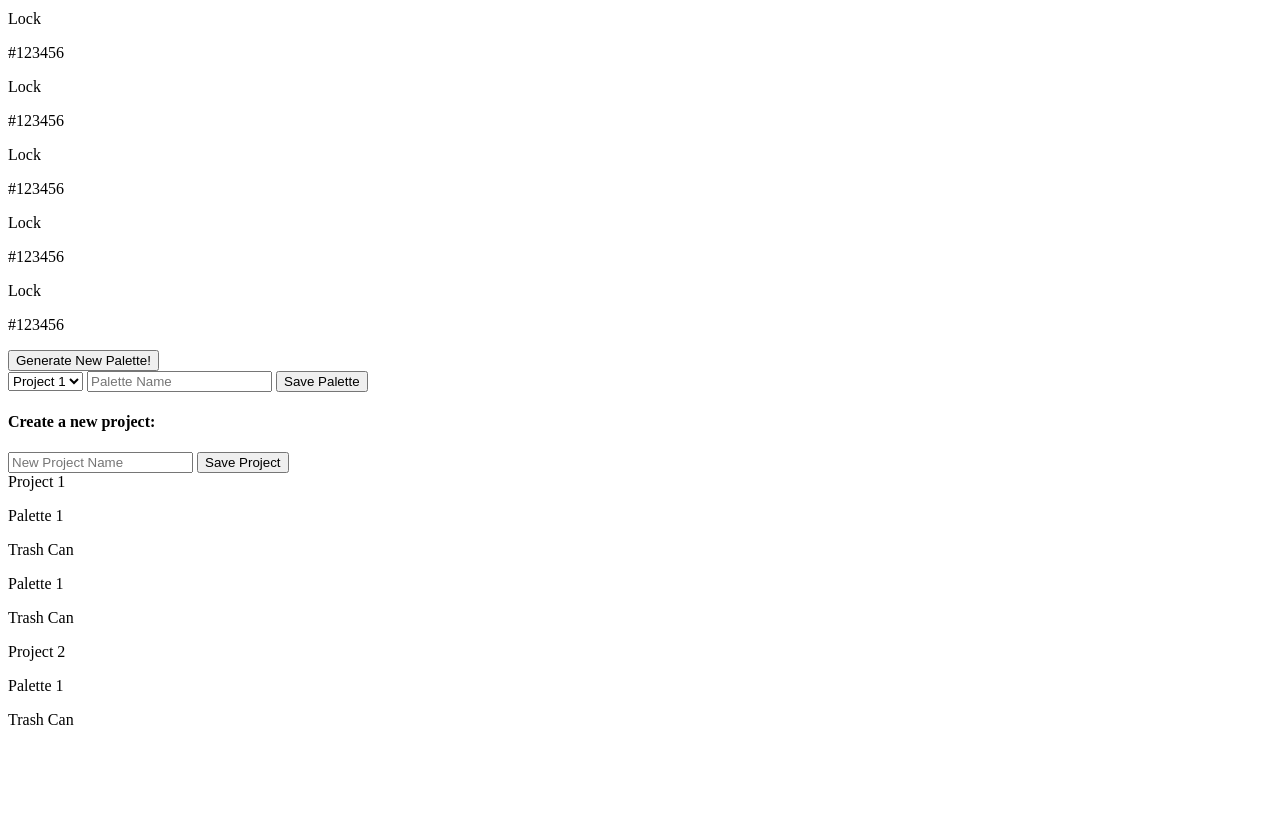
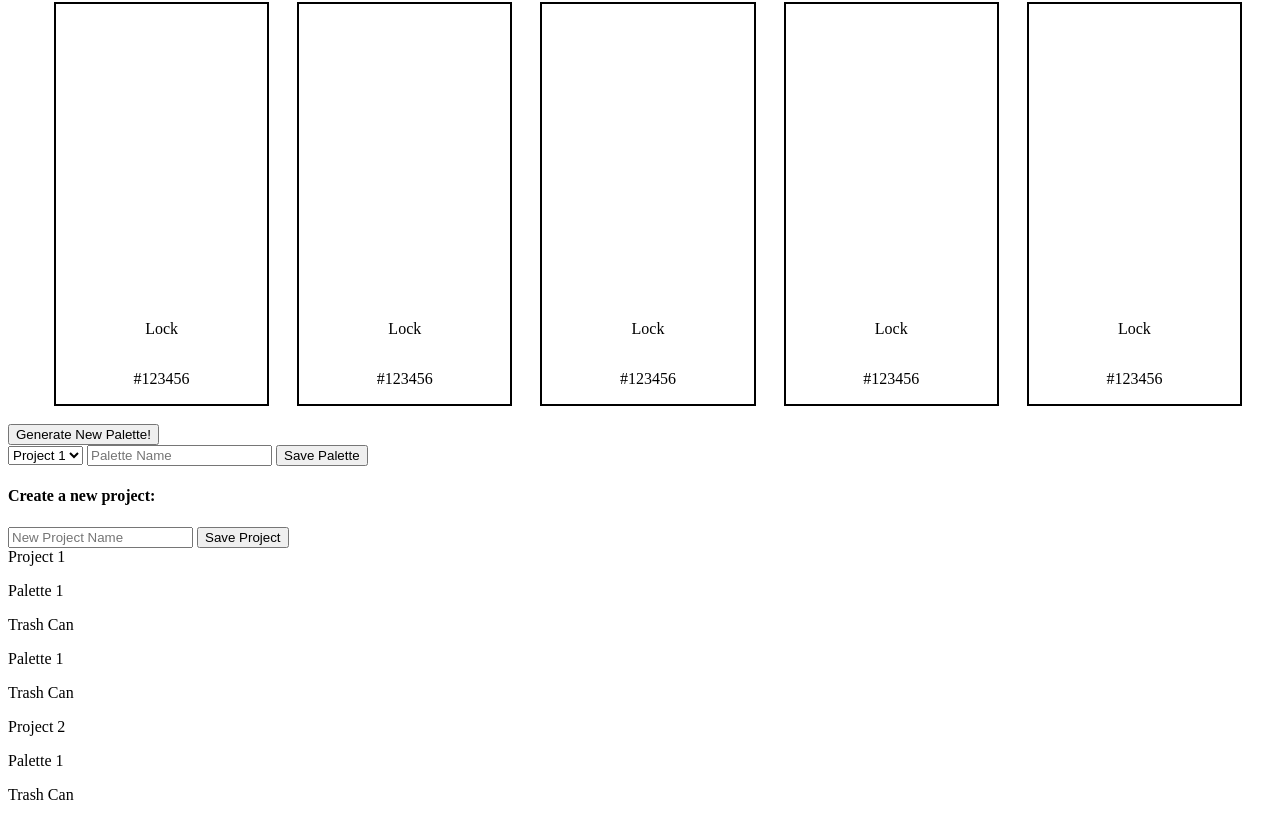
Before and after one commit to JackLaird0/palette-picker, a website: page public/index.html in a window 1280 px wide. Shown: the part 70-890 px from the top of the page. Before the commit the page ends 815 px from the top, so only its background shows below. Drawn offline with Linux system fonts and the light colour scheme.

Commit message:
Link stylesheet in index.html file

```diff
--- a/public/index.html
+++ b/public/index.html
@@ -4,6 +4,7 @@
   <meta charset="UTF-8">
   <meta name="viewport" content="width=device-width, initial-scale=1.0">
   <meta http-equiv="X-UA-Compatible" content="ie=edge">
+  <link rel='stylesheet' type='text/css' href='./css/styles.css' />
   <title>Palette Picker</title>
 </head>
 <body>
```
